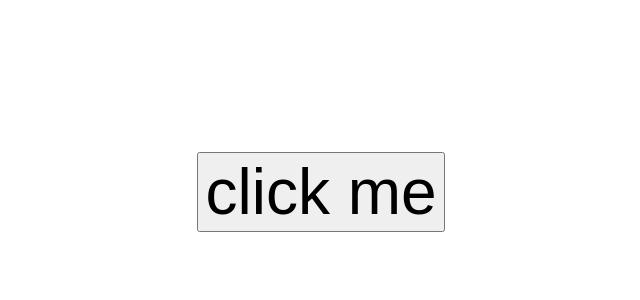
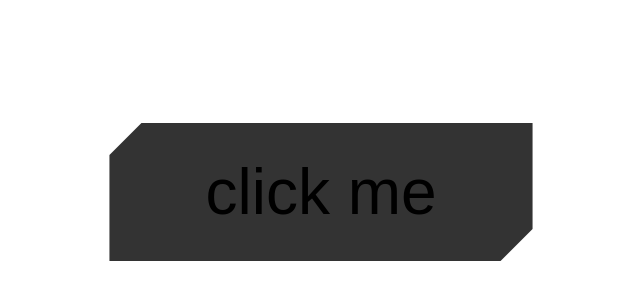
Before and after one commit to Annie-Huang/button-cut-corners, a website: page index.html in a window 1280 px wide. Shown: the part 216-516 px from the top of the page, without its empty margins (319-959 px from the left). Drawn offline with Linux system fonts and the light colour scheme.

Commit message:
Make the button display: inline-grid and add base settings.

```diff
--- a/style.css
+++ b/style.css
@@ -9,8 +9,31 @@ body {
   /* for some reason the font-size failed to inherit from the parent. it overwrite by user agent stylesheet */
   font-size: clamp(2rem, 1rem + 5vw, 4rem);
 
-  --background-color: white;
+  --background: #333;
   --border-color: linear-gradient(to bottom right, red, blue);
   --border-width: 0.5em;
   --edge-size: 0.5em;
+
+  display: inline-grid; /* the current element is inline with its siblings and the children within the current element is grid */
+  padding: 0.5em 1.5em;
+  border: 0;
+  background: var(--background);
+
+  /*clip-path: polygon(20% 0%, 100% 0, 100% 0, 100% 80%, 80% 100%, 0 100%, 0 100%, 0% 20%);*/
+  /*clip-path: polygon(*/
+  /*  var(--edge-size) 0%,*/
+  /*  100% 0,*/
+  /*  100% calc(100% - var(--edge-size)),*/
+  /*  calc(100% - var(--edge-size)) 100%,*/
+  /*  0 100%,*/
+  /*  0% var(--edge-size)*/
+  /*);*/
+  clip-path: polygon(
+    /* top-left 1 */ 0% var(--edge-size),
+    /* top-left 2 */ var(--edge-size) 0%,
+    /* top-right */ 100% 0,
+    /* bottom-right 1 */ 100% calc(100% - var(--edge-size)),
+    /* bottom-right 2 */ calc(100% - var(--edge-size)) 100%,
+    /* bottom-left */ 0 100%
+  );
 }
```
